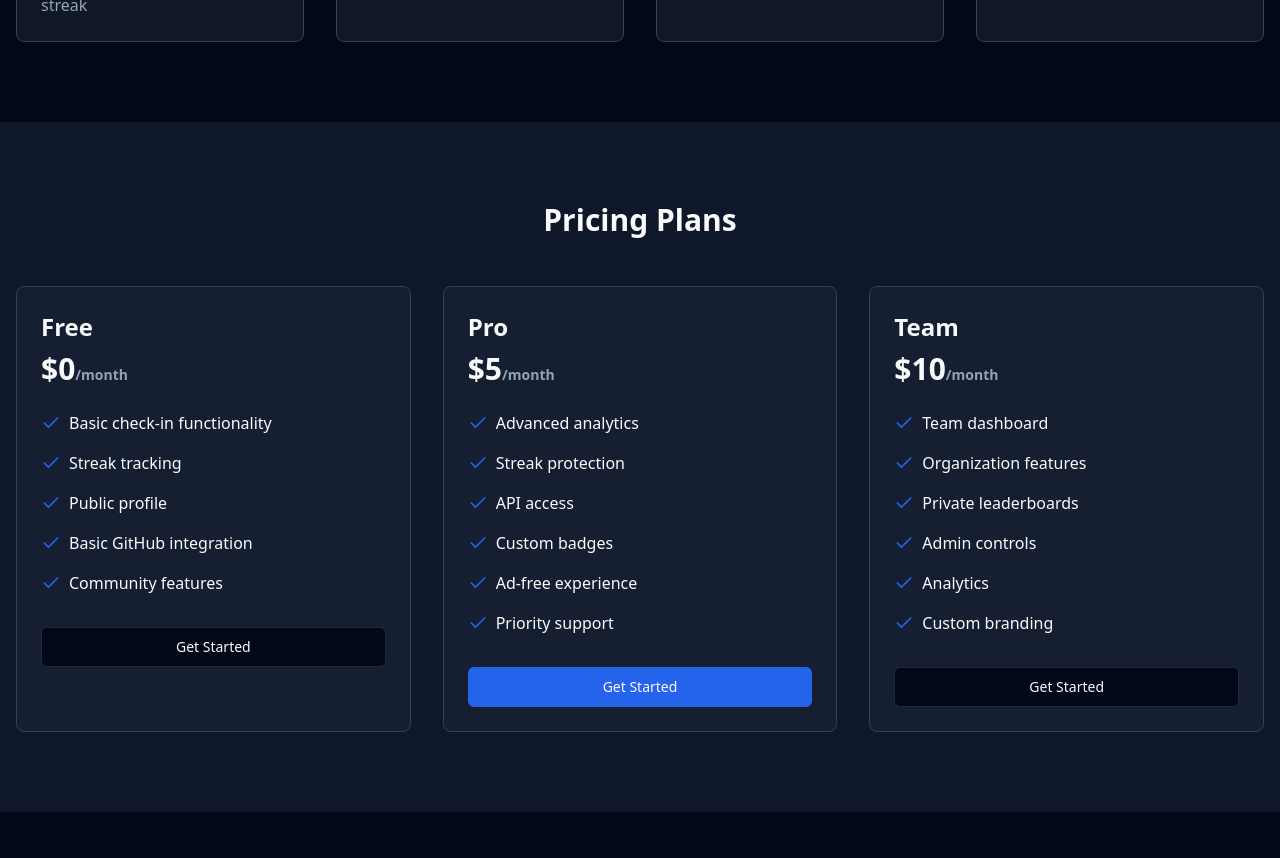
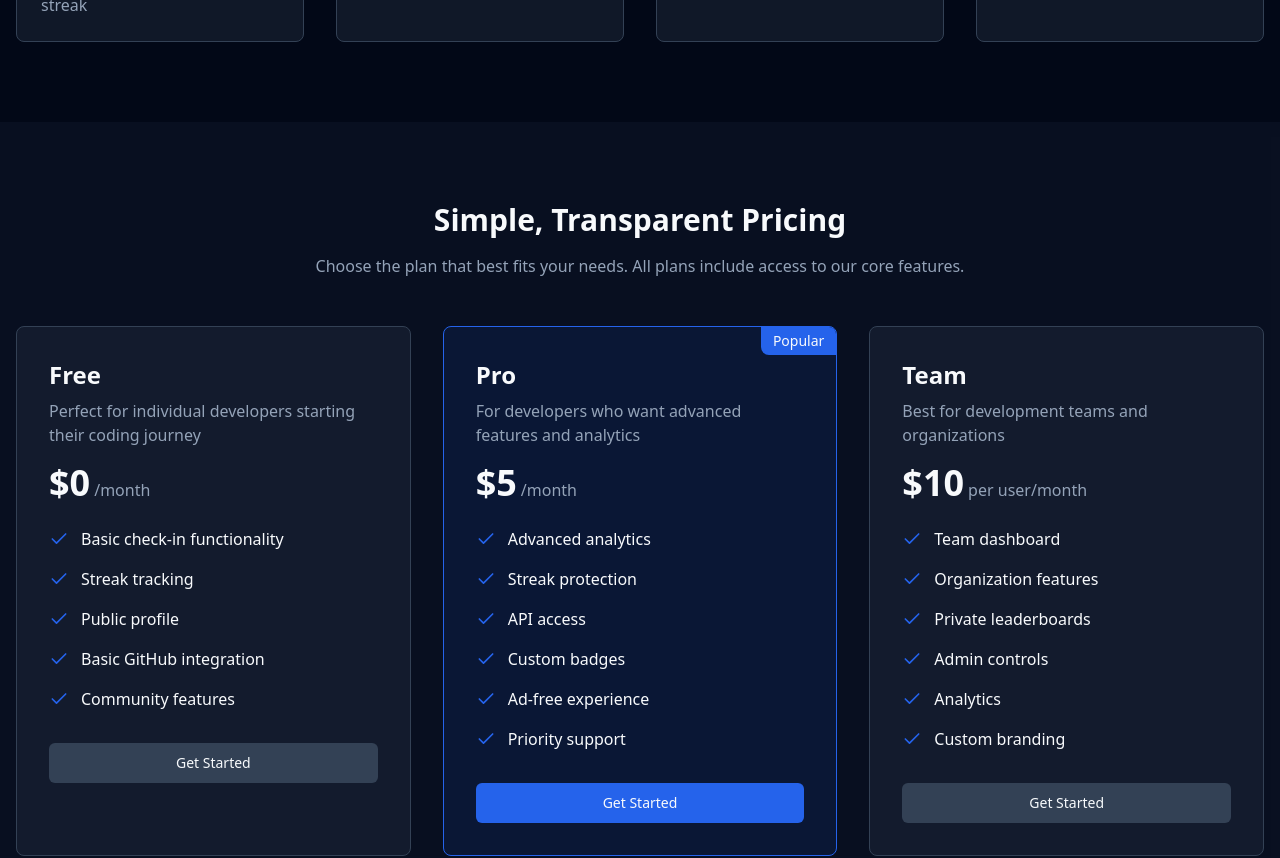
Before and after one commit to videv93/git-streak, a React (Vite) app: page / in a window 1280 px wide. Shown: the part 880-1738 px from the top of the page. Built offline with nearby package versions, Linux system fonts and the light colour scheme.

Commit message:
Update pricing plans details
Modified the pricing plans in the application to reflect the new context provided. Adjusted features, pricing, and descriptions accordingly.
[skip gpt_engineer]

```diff
--- a/src/components/PricingPlans.tsx
+++ b/src/components/PricingPlans.tsx
@@ -6,6 +6,7 @@ export const PricingPlans = () => {
     {
       name: "Free",
       price: "$0",
+      description: "Perfect for individual developers starting their coding journey",
       features: [
         "Basic check-in functionality",
         "Streak tracking",
@@ -17,6 +18,7 @@ export const PricingPlans = () => {
     {
       name: "Pro",
       price: "$5",
+      description: "For developers who want advanced features and analytics",
       features: [
         "Advanced analytics",
         "Streak protection",
@@ -29,6 +31,8 @@ export const PricingPlans = () => {
     {
       name: "Team",
       price: "$10",
+      description: "Best for development teams and organizations",
+      period: "per user/month",
       features: [
         "Team dashboard",
         "Organization features",
@@ -41,29 +45,52 @@ export const PricingPlans = () => {
   ];
 
   return (
-    <section className="py-20 px-4 bg-slate-900">
+    <section className="py-20 px-4 bg-slate-900/50">
       <div className="max-w-7xl mx-auto">
-        <h2 className="text-3xl font-bold text-center mb-12">Pricing Plans</h2>
+        <div className="text-center mb-12">
+          <h2 className="text-3xl font-bold mb-4">Simple, Transparent Pricing</h2>
+          <p className="text-slate-400 max-w-2xl mx-auto">
+            Choose the plan that best fits your needs. All plans include access to our core features.
+          </p>
+        </div>
         <div className="grid grid-cols-1 md:grid-cols-3 gap-8">
           {plans.map((plan, index) => (
             <div
               key={index}
-              className="p-6 rounded-lg border border-slate-700 bg-slate-800/50"
+              className={`p-8 rounded-lg border ${
+                index === 1
+                  ? "border-primary bg-primary/10 relative overflow-hidden"
+                  : "border-slate-700 bg-slate-800/50"
+              }`}
             >
-              <h3 className="text-2xl font-bold mb-2">{plan.name}</h3>
-              <p className="text-3xl font-bold mb-6">
-                {plan.price}
-                <span className="text-sm text-slate-400">/month</span>
-              </p>
+              {index === 1 && (
+                <div className="absolute top-0 right-0 bg-primary text-primary-foreground px-3 py-1 text-sm rounded-bl-lg">
+                  Popular
+                </div>
+              )}
+              <div className="mb-6">
+                <h3 className="text-2xl font-bold mb-2">{plan.name}</h3>
+                <p className="text-slate-400 mb-4">{plan.description}</p>
+                <div className="flex items-baseline gap-1">
+                  <span className="text-4xl font-bold">{plan.price}</span>
+                  <span className="text-slate-400">
+                    {plan.period || "/month"}
+                  </span>
+                </div>
+              </div>
               <ul className="space-y-4 mb-8">
                 {plan.features.map((feature, i) => (
-                  <li key={i} className="flex items-center gap-2">
-                    <Check className="h-5 w-5 text-primary" />
+                  <li key={i} className="flex items-start gap-3">
+                    <Check className="h-5 w-5 text-primary mt-0.5 shrink-0" />
                     <span>{feature}</span>
                   </li>
                 ))}
               </ul>
-              <Button className="w-full" variant={index === 1 ? "default" : "outline"}>
+              <Button
+                className={`w-full ${
+                  index === 1 ? "bg-primary" : "bg-slate-700 hover:bg-slate-600"
+                }`}
+              >
                 Get Started
               </Button>
             </div>
```
